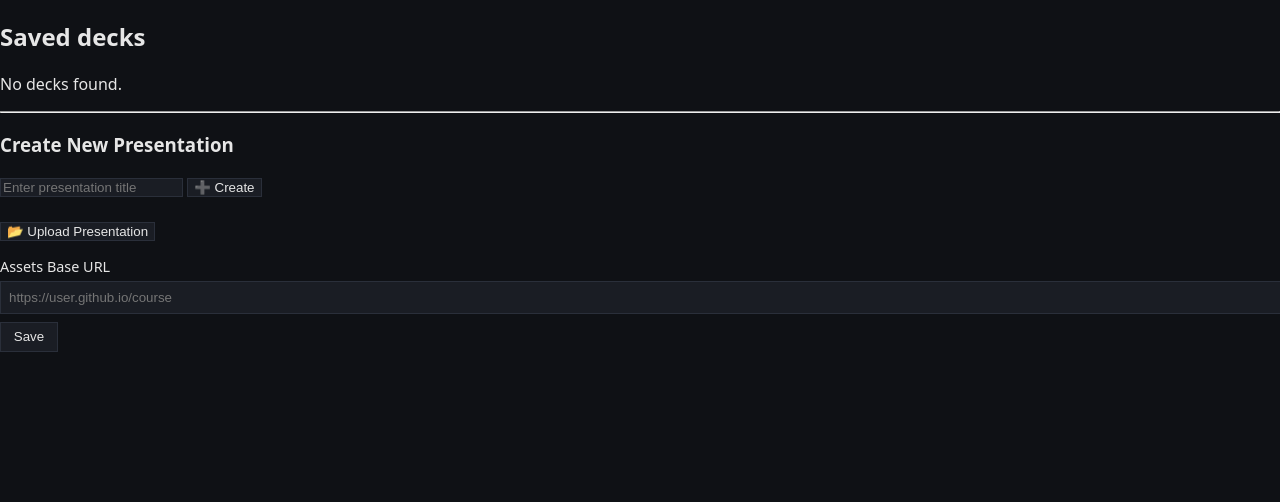
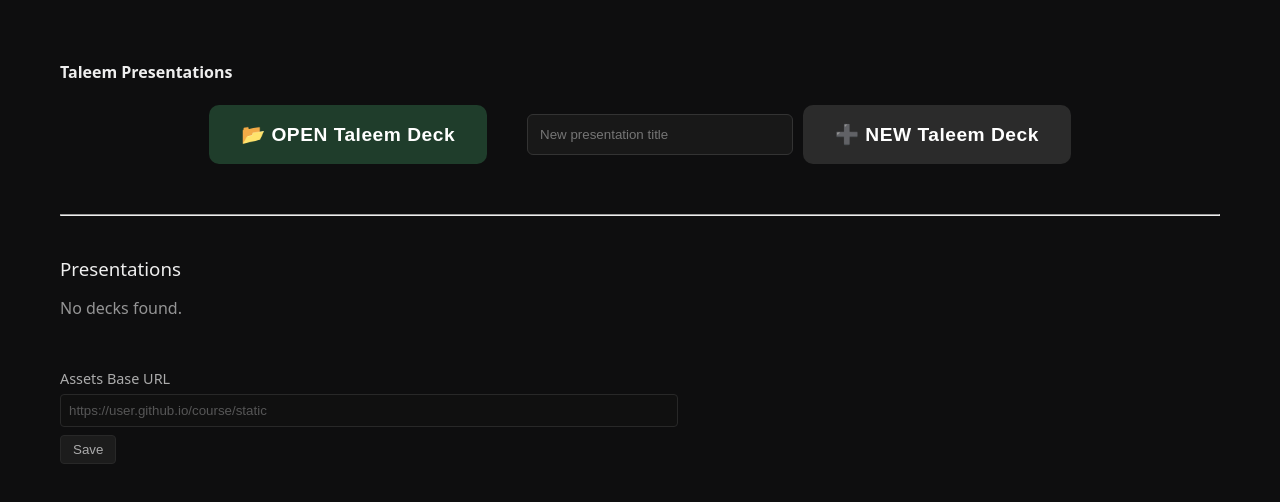
Before and after one commit to bilza2023/taleem-editor, a SvelteKit app: page / in a window 1280 px wide. Shown: the top 502 px of the page. Built offline with nearby package versions, Linux system fonts and the light colour scheme.

Commit message:
this can be final

```diff
--- a/src/routes/+page.svelte
+++ b/src/routes/+page.svelte
@@ -10,9 +10,7 @@
 
 	onMount(() => {
 		const saved = localStorage.getItem('taleem-user-content-url');
-	if (saved) {
-		userContentUrl = saved;
-	}
+		if (saved) userContentUrl = saved;
 	});
 
 	function saveUserContentUrl() {
@@ -20,15 +18,11 @@
 			localStorage.removeItem('taleem-user-content-url');
 			return;
 		}
-
 		const cleaned = userContentUrl.trim().replace(/\/$/, '');
 		localStorage.setItem('taleem-user-content-url', cleaned);
-	alert("saved" + cleaned);
+		alert("Saved");
 	}
 
-	// ----------------------------
-	// LOAD SAVED DECKS
-	// ----------------------------
 	function loadDeckList() {
 		savedDecks = Object.keys(localStorage)
 			.filter(k => k.startsWith("taleem-deck-"))
@@ -36,24 +30,18 @@
 				try {
 					const raw = localStorage.getItem(key);
 					const parsed = JSON.parse(raw);
-
 					return {
 						key,
-						title: parsed?.title || key
+						title: parsed?.name || key,
+						hasAudio: !!parsed?.audio
 					};
 				} catch {
-					return {
-						key,
-						title: key
-					};
+					return { key, title: key, hasAudio: false };
 				}
 			})
 			.sort((a, b) => a.title.localeCompare(b.title));
 	}
 
-	// ----------------------------
-	// NAVIGATION
-	// ----------------------------
 	function editDeck(key) {
 		goto(`${base}/editor?deck=${encodeURIComponent(key)}`);
 	}
@@ -68,9 +56,6 @@
 		loadDeckList();
 	}
 
-	// ----------------------------
-	// CREATE NEW DECK
-	// ----------------------------
 	function createNewDeck() {
 		if (!newTitle.trim()) {
 			alert("Please enter a title.");
@@ -80,19 +65,15 @@
 		const storageKey = `taleem-deck-${Date.now()}`;
 
 		const blankDeck = {
+			version: "deck-v1",
 			name: newTitle.trim(),
 			deck: []
 		};
 
 		localStorage.setItem(storageKey, JSON.stringify(blankDeck));
-
-		window.location.href =
-			`${base}/editor?deck=${encodeURIComponent(storageKey)}`;
+		window.location.href = `${base}/editor?deck=${encodeURIComponent(storageKey)}`;
 	}
 
-	// ----------------------------
-	// UPLOAD JSON
-	// ----------------------------
 	function triggerUpload() {
 		fileInput.click();
 	}
@@ -105,7 +86,6 @@
 			const text = await file.text();
 			const parsed = JSON.parse(text);
 
-		// Proper validation aligned with schema
 			if (
 				!parsed ||
 				parsed.version !== "deck-v1" ||
@@ -118,70 +98,39 @@
 
 			const storageKey = `taleem-deck-${Date.now()}`;
 
-		// Normalize structure (safety)
-		const normalized = {
-			version: "deck-v1",
-			name: parsed.name,
-			background: parsed.background || {
-				backgroundColor: "#111111",
-				backgroundImage: null,
-				backgroundImageOpacity: 0.3
-			},
-			deck: parsed.deck
-		};
+			localStorage.setItem(storageKey, JSON.stringify(parsed));
+			window.location.href = `${base}/editor?deck=${encodeURIComponent(storageKey)}`;
 
-		localStorage.setItem(storageKey, JSON.stringify(normalized));
-
-		window.location.href =
-			`${base}/editor?deck=${encodeURIComponent(storageKey)}`;
-
-	} catch (err) {
+		} catch {
 			alert("Invalid JSON file.");
 		}
 	}
 
-
 	onMount(loadDeckList);
 </script>
 
-<h2>Saved decks</h2>
+<div class="home">
 
-{#if savedDecks.length === 0}
-	<p>No decks found.</p>
-{:else}
-	<ul>
-		{#each savedDecks as deck}
-			<li style="margin-bottom:10px;">
-				<strong>{deck.title}</strong>
-				<small style="opacity:0.6;">({deck.key})</small><br />
+	<h4>Taleem Presentations</h4>
+	<!-- <hr/> -->
+	<!-- HERO BUTTONS -->
+	<section class="hero">
+		<div class="hero-buttons">
 
-				<button on:click={() => editDeck(deck.key)}>✏️ Edit</button>
-				<button on:click={() => playDeck(deck.key)}>▶️ Play</button>
-				<button on:click={() => deleteDeck(deck.key)}>🗑️ Delete</button>
-			</li>
-		{/each}
-	</ul>
-{/if}
+			<button class="jumbo primary" on:click={triggerUpload}>
+				📂 OPEN Taleem Deck
+			</button>
 
-<hr />
-
-<h3>Create New Presentation</h3>
-
+			<div class="new-wrapper">
 				<input
 					type="text"
-	placeholder="Enter presentation title"
+					placeholder="New presentation title"
 					bind:value={newTitle}
 				/>
-
-<button on:click={createNewDeck}>
-	➕ Create
+				<button class="jumbo secondary" on:click={createNewDeck}>
+					➕ NEW Taleem Deck
 				</button>
-
-<br /><br />
-
-<button on:click={triggerUpload}>
-	📂 Upload Presentation
-</button>
+			</div>
 
 			<input
 				type="file"
@@ -190,24 +139,200 @@
 				on:change={handleUpload}
 				style="display:none"
 			/>
+		</div>
+	</section>
+<hr/>
+	<!-- LIST SECTION -->
+	<section class="deck-list">
+		<h3>Presentations</h3>
 
-<div style="margin-top: 1rem;">
+		{#if savedDecks.length === 0}
+			<p class="empty">No decks found.</p>
+		{:else}
+			<table>
+				<thead>
+					<tr>
+						<th>#</th>
+						<th>Name</th>
+						<th>Key</th>
+						<th>🔊</th>
+						<th>Actions</th>
+					</tr>
+				</thead>
+				<tbody>
+					{#each savedDecks as deck, i}
+						<tr>
+							<td>{i + 1}</td>
+							<td class="title">{deck.title}</td>
+							<td class="key">{deck.key}</td>
+							<td>{deck.hasAudio ? "🎵" : "—"}</td>
+							<td class="actions">
+								<button on:click={() => editDeck(deck.key)}>✏️</button>
+								<button on:click={() => playDeck(deck.key)}>▶️</button>
+								<button on:click={() => deleteDeck(deck.key)}>🗑️</button>
+							</td>
+						</tr>
+					{/each}
+				</tbody>
+			</table>
+		{/if}
+	</section>
+	<!-- <hr/> -->
+	<!-- USER CONTENT URL -->
+	<section class="assets">
 		<!-- svelte-ignore a11y_label_has_associated_control -->
-	<label style="display:block; font-size:0.9rem; margin-bottom:0.3rem;">
-		Assets Base URL
-	</label>
-
+		<label>Assets Base URL</label>
 		<input
 			type="text"
 			bind:value={userContentUrl}
-		placeholder="https://user.github.io/course"
-		style="width:100%; padding:0.5rem;"
+			placeholder="https://user.github.io/course/static"
 		/>
+		<button on:click={saveUserContentUrl}>Save</button>
+	</section>
 
-	<button
-		on:click={saveUserContentUrl}
-		style="margin-top:0.5rem; padding:0.4rem 0.8rem;"
-	>
-		Save
-	</button>
 </div>
+
+<style>
+.home {
+	padding: 40px 60px;
+	background: #0e0e0f;
+	color: #eee;
+	min-height: 100vh;
+	font-family: system-ui, sans-serif;
+}
+
+.hero {
+	text-align: center;
+	margin-bottom: 50px;
+}
+
+.hero-buttons {
+	display: flex;
+	justify-content: center;
+	gap: 40px;
+	align-items: center;
+	flex-wrap: wrap;
+}
+
+.jumbo {
+	font-size: 1.2rem;
+	padding: 18px 32px;
+	border-radius: 10px;
+	border: none;
+	cursor: pointer;
+	font-weight: 600;
+	letter-spacing: 0.5px;
+	transition: all 0.2s ease;
+}
+
+.jumbo.primary {
+	background: #1f3d2b;
+	color: #fff;
+}
+
+.jumbo.secondary {
+	background: #2b2b2b;
+	color: #fff;
+}
+
+.jumbo:hover {
+	transform: translateY(-2px);
+	opacity: 0.9;
+}
+
+.new-wrapper {
+	display: flex;
+	gap: 10px;
+	align-items: center;
+}
+
+.new-wrapper input {
+	padding: 12px;
+	border-radius: 6px;
+	border: 1px solid #333;
+	background: #181818;
+	color: #eee;
+	width: 240px;
+}
+
+.deck-list {
+	margin-top: 40px;
+}
+
+.deck-list h3 {
+	margin-bottom: 15px;
+	font-weight: 500;
+}
+
+table {
+	width: 100%;
+	border-collapse: collapse;
+	background: #161616;
+	border-radius: 8px;
+	overflow: hidden;
+}
+
+th, td {
+	padding: 12px;
+	text-align: left;
+	border-bottom: 1px solid #222;
+	font-size: 0.9rem;
+}
+
+th {
+	background: #1c1c1c;
+	font-weight: 500;
+}
+
+.title {
+	font-weight: 500;
+}
+
+.key {
+	font-size: 0.8rem;
+	opacity: 0.6;
+}
+
+.actions button {
+	background: none;
+	border: none;
+	cursor: pointer;
+	font-size: 1rem;
+	margin-right: 6px;
+}
+
+.actions button:hover {
+	opacity: 0.7;
+}
+
+.empty {
+	opacity: 0.6;
+}
+
+.assets {
+	margin-top: 50px;
+	opacity: 0.7;
+	font-size: 0.85rem;
+	max-width: 600px;
+}
+
+.assets input {
+	width: 100%;
+	padding: 8px;
+	margin-top: 6px;
+	background: #111;
+	border: 1px solid #333;
+	color: #eee;
+	border-radius: 4px;
+}
+
+.assets button {
+	margin-top: 8px;
+	padding: 6px 12px;
+	background: #222;
+	border: 1px solid #333;
+	color: #eee;
+	border-radius: 4px;
+	cursor: pointer;
+}
+</style>
```
Also changed, not shown: 48 other files (tests, documents, lock files or other folders). Lines whose indentation alone changed are shown as unchanged.
